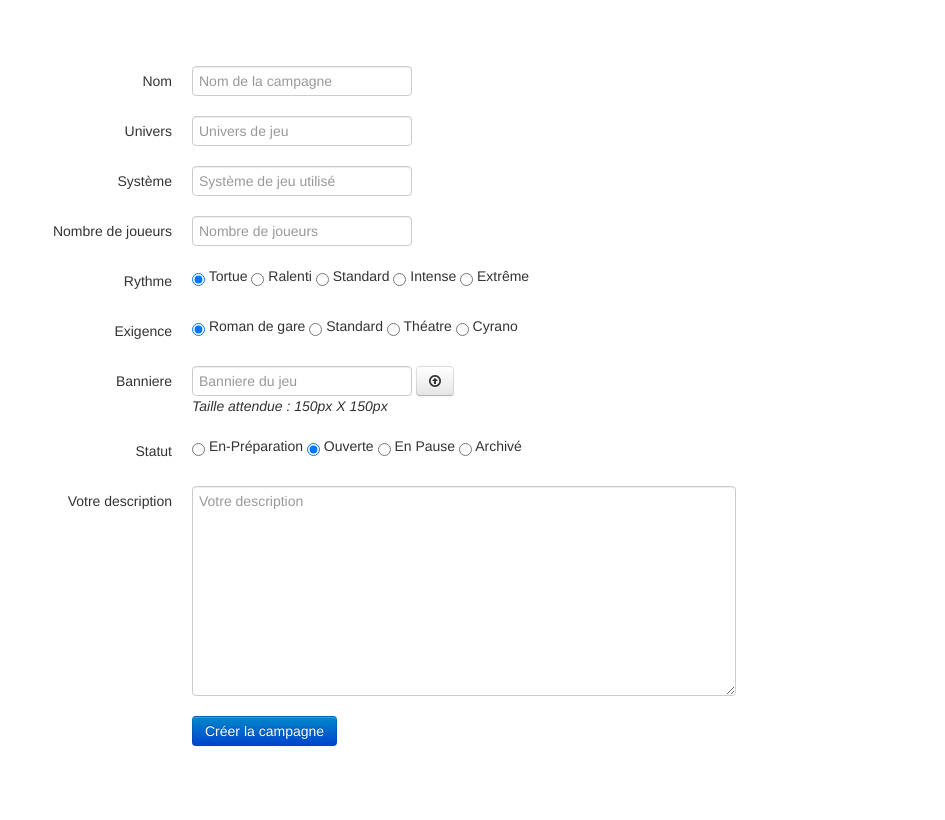
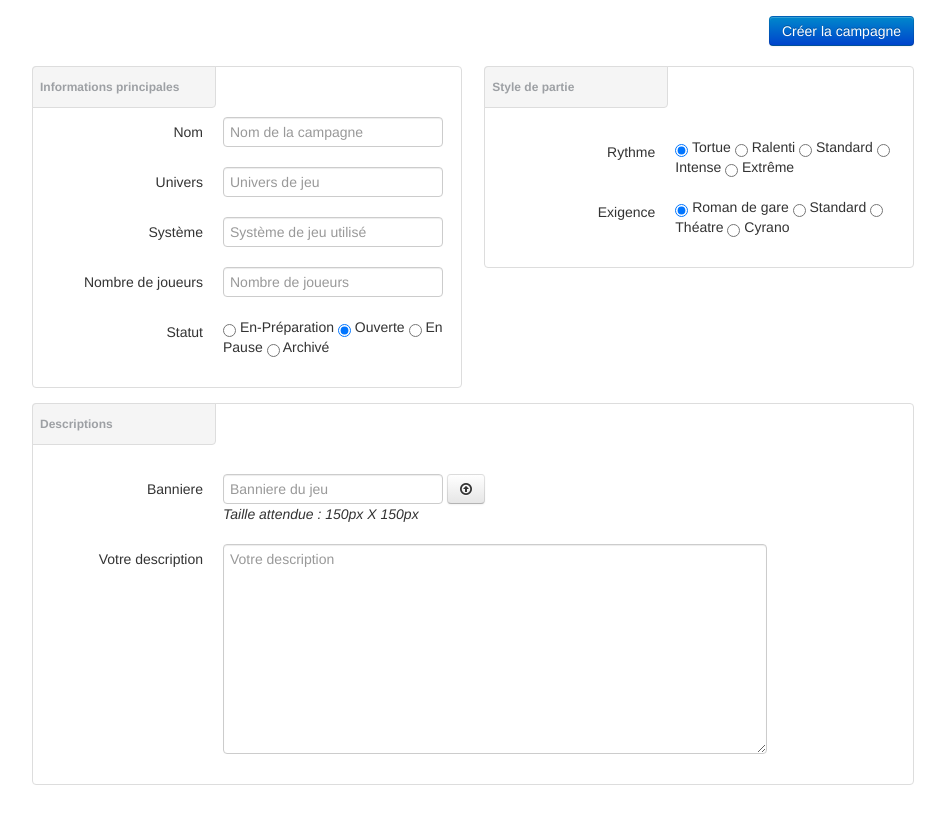
Before and after one commit to Armaklan/jdRoll, a PHP site: template views/campagne_form.html.twig in a window 1280 px wide. Shown: the whole page, without its empty margins (8-953 px from the left). Before the commit the page ends 746 px from the top, so only its background shows below. Run offline with PHP 8.4, Linux system fonts and the light colour scheme; the template is opened without the code that fills it, so the values that code supplies are empty; some libraries are stand-ins or nearby versions.

Commit message:
Rework graphique

```diff
--- a/css/main.css
+++ b/css/main.css
@@ -330,6 +330,11 @@ div#notif .arrow-down {
     margin-top: -40px;
 }
 
+.page-btn {
+    margin-top: -50px;
+    margin-right: 20px;
+}
+
 .colorpicker {
     width: 130px;
 }
--- a/views/absences.html.twig
+++ b/views/absences.html.twig
@@ -14,7 +14,7 @@
         <div class="pull-right"><button type="submit" class="btn btn-primary">Enregister</button></div>
         <div class="container-fluid">
           <div class="row-fluid">
-            <div class="span5" style="text-align: right">
+            <div class="span5">
               <div class="control-group">
                 <label class="control-label">Je part le... </label>
                 <div class="controls">
--- a/views/campagne_form.html.twig
+++ b/views/campagne_form.html.twig
@@ -9,6 +9,23 @@
     {% endif %}
 
 	<form class="form-horizontal" action="{{ path('campagne_save')  }}" method="POST">
+
+	    <div class="control-group pull-right page-btn">
+		    <div class="controls">
+			    <button type="submit" class="btn btn-primary">
+			    {% if(campagne['id'] == '') %}
+			    	Créer la campagne
+			    {% else %}
+			    	Mettre à jour la campagne
+			    {% endif %}
+			    </button>
+		    </div>
+	    </div>
+		<div class="container-fluid">
+			<div class="row-fluid">
+				<div class="span6">
+					<fieldset class="titled-box">
+						<legend>Informations principales</legend>
 						<input type="hidden" name="id" id="id" value="{{ campagne['id'] }}">
 					    <div class="control-group">
 						    <label class="control-label" for="name">Nom</label>
@@ -35,6 +52,20 @@
 						    </div>
 					    </div>
 					    <div class="control-group">
+						    <label class="control-label" for="statut">Statut</label>
+						    <div class="controls">
+						    	<input type="radio" class="iconeBtn" name="statut" value="3" {% if campagne.statut == 3 %} checked {% endif %} title="Partie non-visible dans le recrutement."> En-Préparation
+						    	<input type="radio" class="iconeBtn" name="statut" value="0" {% if campagne.statut == 0 %} checked {% endif %} title="Partie ouverte au recrutement ou en cours de jeu."> Ouverte
+								<input type="radio" class="iconeBtn" name="statut" value="1" {% if campagne.statut == 1 %} checked {% endif %} title="Partie encore ouverte au recrutement mais plus en cours de jeu (non-visible dans la sidebar)."> En Pause
+								<input type="radio" class="iconeBtn" name="statut" value="2" {% if campagne.statut == 2 %} checked {% endif %} title="Partie terminée ou abandonnée"> Archivé
+						    </div>
+					    </div>
+					</fieldset>
+				</div>
+				<div class="span6">
+					<fieldset class="titled-box">
+						<legend>Style de partie</legend>
+			            <div class="control-group">
 						    <label class="control-label" for="statut">Rythme</label>
 						    <div class="controls">
 						    	<input type="radio" class="iconeBtn" name="rythme" value="0" {% if campagne.rythme == 0 %} checked {% endif %} title="1 post par mois"> Tortue
@@ -53,6 +84,13 @@
 							<input type="radio" class="iconeBtn" name="rp" value="3" {% if campagne.rp == 3 %} checked {% endif %} title="De haut vol : le roleplay est au centre même de la partie !"> Cyrano
 						    </div>
 					    </div>
+					</fieldset>
+				</div>
+			</div>
+			<div class="row-fluid">
+				<div class="span12">
+					<fieldset class="titled-box">
+						<legend>Descriptions</legend>
 					    <div class="control-group">
 						    <label class="control-label" for="banniere">Banniere</label>
 						    <div class="controls">
@@ -61,15 +99,7 @@
 						    	<br><i>Taille attendue : 150px X 150px</i>
 						    </div>
 					    </div>
-	    <div class="control-group">
-		    <label class="control-label" for="statut">Statut</label>
-		    <div class="controls">
-		    	<input type="radio" class="iconeBtn" name="statut" value="3" {% if campagne.statut == 3 %} checked {% endif %} title="Partie non-visible dans le recrutement."> En-Préparation
-		    	<input type="radio" class="iconeBtn" name="statut" value="0" {% if campagne.statut == 0 %} checked {% endif %} title="Partie ouverte au recrutement ou en cours de jeu."> Ouverte
-				<input type="radio" class="iconeBtn" name="statut" value="1" {% if campagne.statut == 1 %} checked {% endif %} title="Partie encore ouverte au recrutement mais plus en cours de jeu (non-visible dans la sidebar)."> En Pause
-				<input type="radio" class="iconeBtn" name="statut" value="2" {% if campagne.statut == 2 %} checked {% endif %} title="Partie terminée ou abandonnée"> Archivé
-		    </div>
-	    </div>
+
 					    <div class="control-group">
 						    <label class="control-label" for="description">Votre description</label>
 						    <div class="controls">
@@ -77,16 +107,8 @@
 						    	 placeholder="Votre description" rows="10">{{ campagne['description'] }}</textarea>
 						    </div>
 					    </div>
-
-	    <div class="control-group">
-		    <div class="controls">
-			    <button type="submit" class="btn btn-primary">
-			    {% if(campagne['id'] == '') %}
-			    	Créer la campagne
-			    {% else %}
-			    	Mettre à jour la campagne
-			    {% endif %}
-			    </button>
+				    </fieldset>
+				</div>
 			</div>
 		</div>
     </form>
--- a/views/forum_topic.html.twig
+++ b/views/forum_topic.html.twig
@@ -63,6 +63,7 @@
 						<a name="post{{ post.post_id }}"></a>
 					</td>
 					<td style="text-align: right">
+						<div class="btn-group">
 							<a title="Quote" class="btn iconeBtn" onClick="quote('{{ post.post_id}}')"><i class="icon-quote-left"></i></a>
 							{% if is_mj or (post.user_id == app.session.get('user')['id']) %}
 								{% if post.user_id != null %}
@@ -75,6 +76,7 @@
 								<a href="{{ path('post_delete', {campagne_id : campagne_id, post_id : post.post_id, topic_id : post.topic_id}) }}"
 									title="Supprimer" class="btn btn-danger iconeBtn"><i class="icon-remove-sign"></i></a>
 							{% endif %}
+						</div>
 						<a title="Aller au bas de la page" href="#bottom" style="margin-left: 2em"><i class="icon-double-angle-down"></i></a>
 						<a title="Aller au début de la page" href="#top"><i class="icon-double-angle-up"></i></a>
                                                 <a title="Lien permanent" href="#post{{ post.post_id }}"><i class="icon-link"></i></a>
@@ -146,9 +148,12 @@
                                                                 </textarea>
 						    </div>
 						    <div class="control-group">
+						    	<div class="btn-group">
 							    	<button type="submit" class="btn btn-primary">Répondre</button>
                                     <a class="btn" onClick="draftController.ajaxEnreg('{{campagne_id}}')">Enregistrer</a>
+                                </div>
                                  <span id="enregResult"></span>
+
 						    </div>
 					    </form>
 					</td>
--- a/views/sidebar_std_large.html.twig
+++ b/views/sidebar_std_large.html.twig
@@ -6,9 +6,11 @@
     				<img src="{{ app.session.get('user')['avatar'] }}" width="130px" style="max-width: 130px" class="img-rounded" />
     			</div><p/>
     			<div align="center">
+    				<div class="btn-group">
 						<a href="{{ path('campagne_my_list') }}" title="Mes Campagnes" class="btn iconeBtn quickLink1"><i class="icon-bookmark"></i></a>
 						{{ include("button/forum_btm.html.twig") }}
 			            <a href="{{ path('messagerie') }}" title="Messagerie" class="btn iconeBtn quickLink3"><i class="icon-envelope"></i></a>
+		            </div>
 			    </div><p/>
 	    	</div>
 	    	<div class="span3">
@@ -100,9 +102,11 @@
     	</div>
 	    <p/>
 	    <div align="center">
+	    	<div class="btn-group">
 				<a href="{{ path('campagne_my_list') }}" title="Mes Campagnes" class="btn iconeBtn quickLink1"><i class="icon-bookmark"></i></a>
 				{{ include("button/forum_btm.html.twig") }}
 	            <a href="{{ path('messagerie') }}" title="Messagerie" class="btn iconeBtn quickLink3"><i class="icon-envelope"></i></a>
+            </div>
 	    </div>
 	    <p/>
         {% if nb_parties > 8 %}
```
Also changed, not shown: views/forum_campagne.html.twig (+7 -1 lines), views/sidebar_campagne_large.html.twig (+6 -1 lines), views/sidebar_mj_campagne_large.html.twig (+6 -2 lines), views/stat.html.twig (+27 -9 lines). Lines whose indentation alone changed are shown as unchanged.
